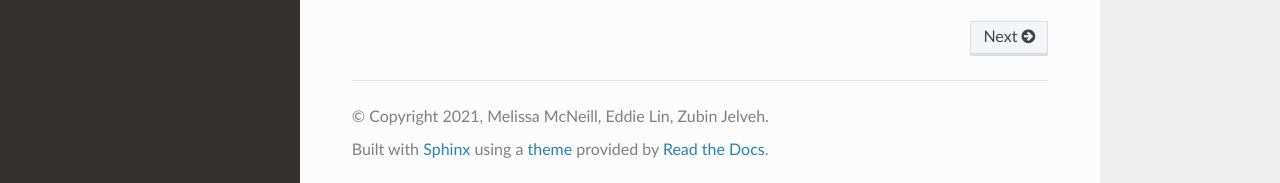
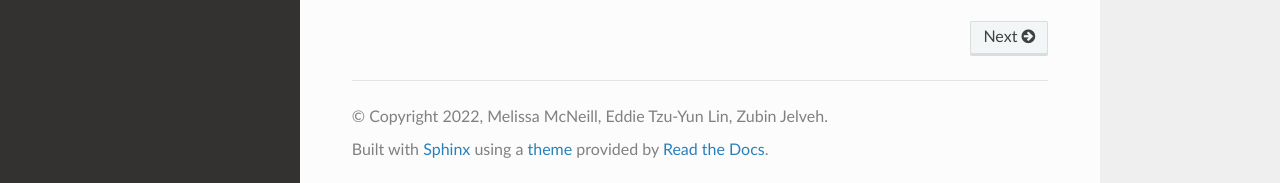
Before and after one commit to urban-labs/namematch, a Sphinx documentation site: the page built from docs/source/index.rst, in a window 1280 px wide and 1312 px high. Shown: the part 1126-1309 px from the top of the window. Built offline with Sphinx 7.4.7 and the Read the Docs theme 2.0.0, drawn with Linux system fonts in a browser that asks for light colours; formulas are drawn with MathJax 3.

Commit message:
update setup.py and docs/source/conf.py

```diff
--- a/docs/source/conf.py
+++ b/docs/source/conf.py
@@ -18,11 +18,11 @@
 # -- Project information -----------------------------------------------------
 
 project = 'namematch'
-copyright = '2021, Melissa McNeill, Eddie Lin, Zubin Jelveh'
-author = 'Melissa McNeill, Eddie Lin, Zubin Jelveh'
+copyright = '2022, Melissa McNeill, Eddie Tzu-Yun Lin, Zubin Jelveh'
+author = 'Melissa McNeill, Eddie Tzu-Yun Lin, Zubin Jelveh'
 
 # The full version, including alpha/beta/rc tags
-release = '0.0.1'
+release = '1.2.0'
 
 # append the __init__ to class definitions
 autoclass_content = 'both'
--- a/setup.py
+++ b/setup.py
@@ -32,7 +32,7 @@
     entry_points={
         'console_scripts': [
             'namematch = namematch.cli:execute']},
-    license='University of Chicago Crime Lab',
+    license='AGPL-3.0',
     keywords='record linkage',
     classifiers=[
         'Development Status :: 2 - Pre-Alpha',
@@ -40,8 +40,9 @@
         'Natural Language :: English',
         'Programming Language :: Python :: 3',
         'Programming Language :: Python :: 3.7',
+        'Programming Language :: Python :: 3.8',
     ],
-    python_require='>=3.6',
+    python_require='>=3.7',
     test_suite='tests',
     tests_require=get_requirements('requirement/dev.txt')
 )
```
